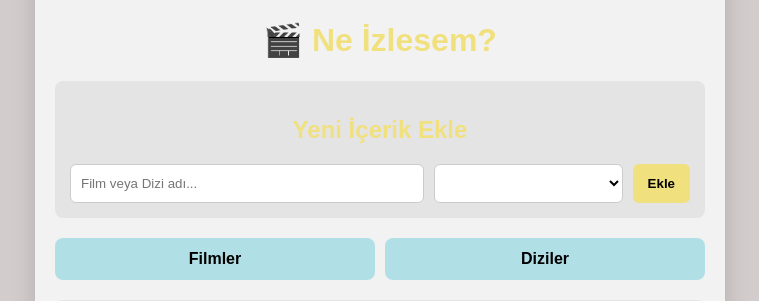
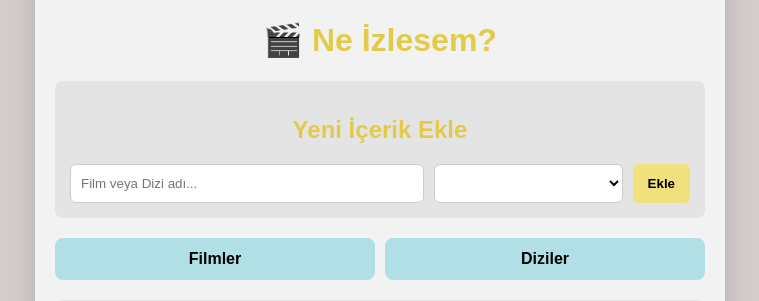
Before and after one commit to ozlemcan5/dizi_film_webapp, a Flask app: template templates/index.html in a window 1280 px wide. Shown: the part 56-357 px from the top of the page, without its empty margins (260-1019 px from the left). Run offline with Flask 3, Linux system fonts and the light colour scheme; the template is opened without the code that fills it, so the values that code supplies are empty.

Commit message:
Update index.html

```diff
--- a/templates/index.html
+++ b/templates/index.html
@@ -6,7 +6,7 @@
     <style>
         body { background-color: #d3cccc; color: #222222; font-family: sans-serif; margin: 0; padding: 20px; }
         .container { max-width: 650px; margin: 0 auto; background: #f2f2f2; padding: 20px; border-radius: 12px; box-shadow: 0 8px 24px rgba(0,0,0,0.15); }
-        h1, h2 { text-align: center; color: #f1e07e; }
+        h1, h2 { text-align: center; color: #e2cb4a; }
         .form-section, .wheel-section { background: #e4e4e4; padding: 15px; border-radius: 8px; margin-bottom: 20px; text-align: center; }
         form { display: flex; gap: 10px; }
         input, select { padding: 10px; border-radius: 6px; border: 1px solid #ccc; background: #ffffff; color: #000; }
```
